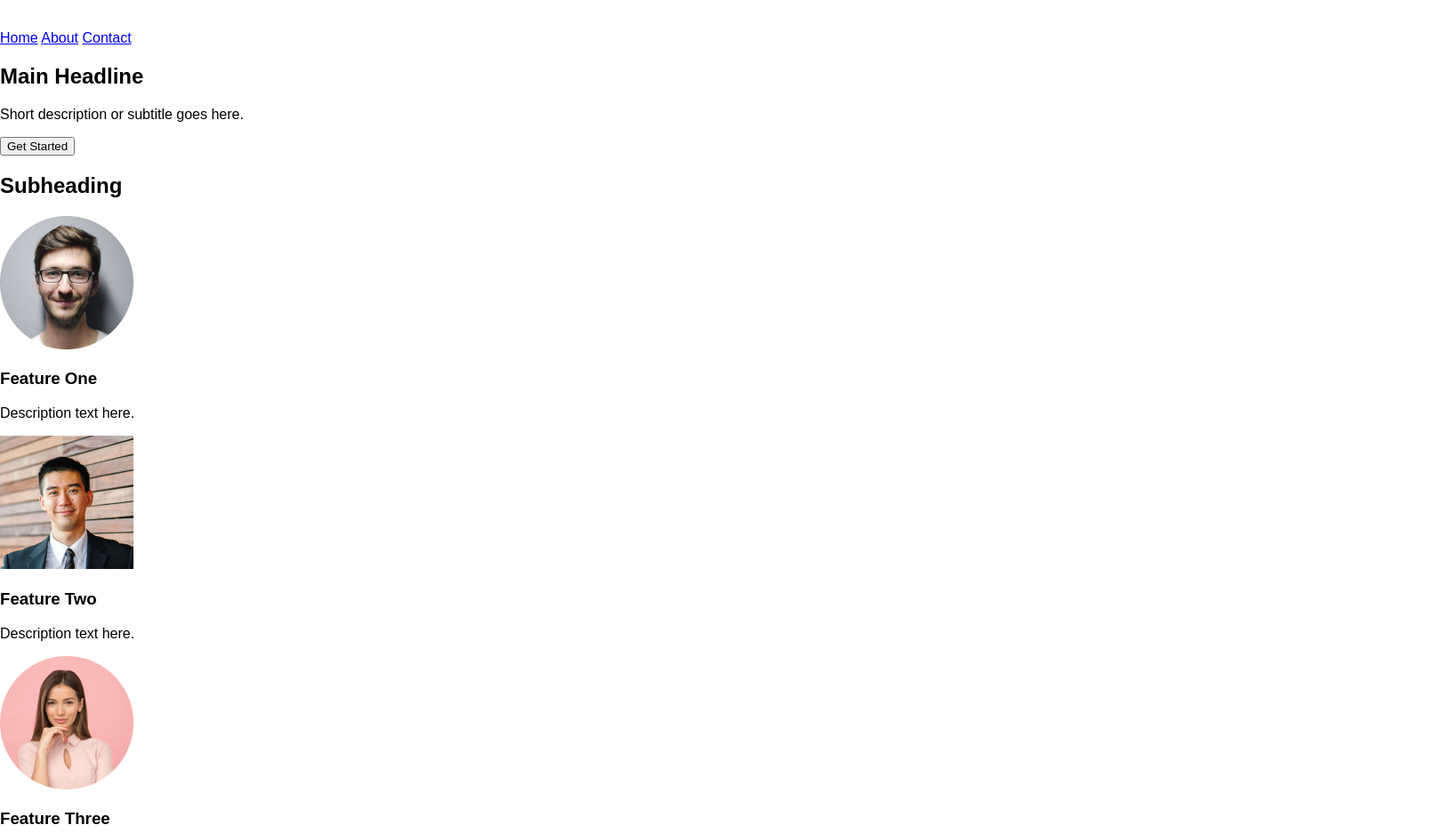
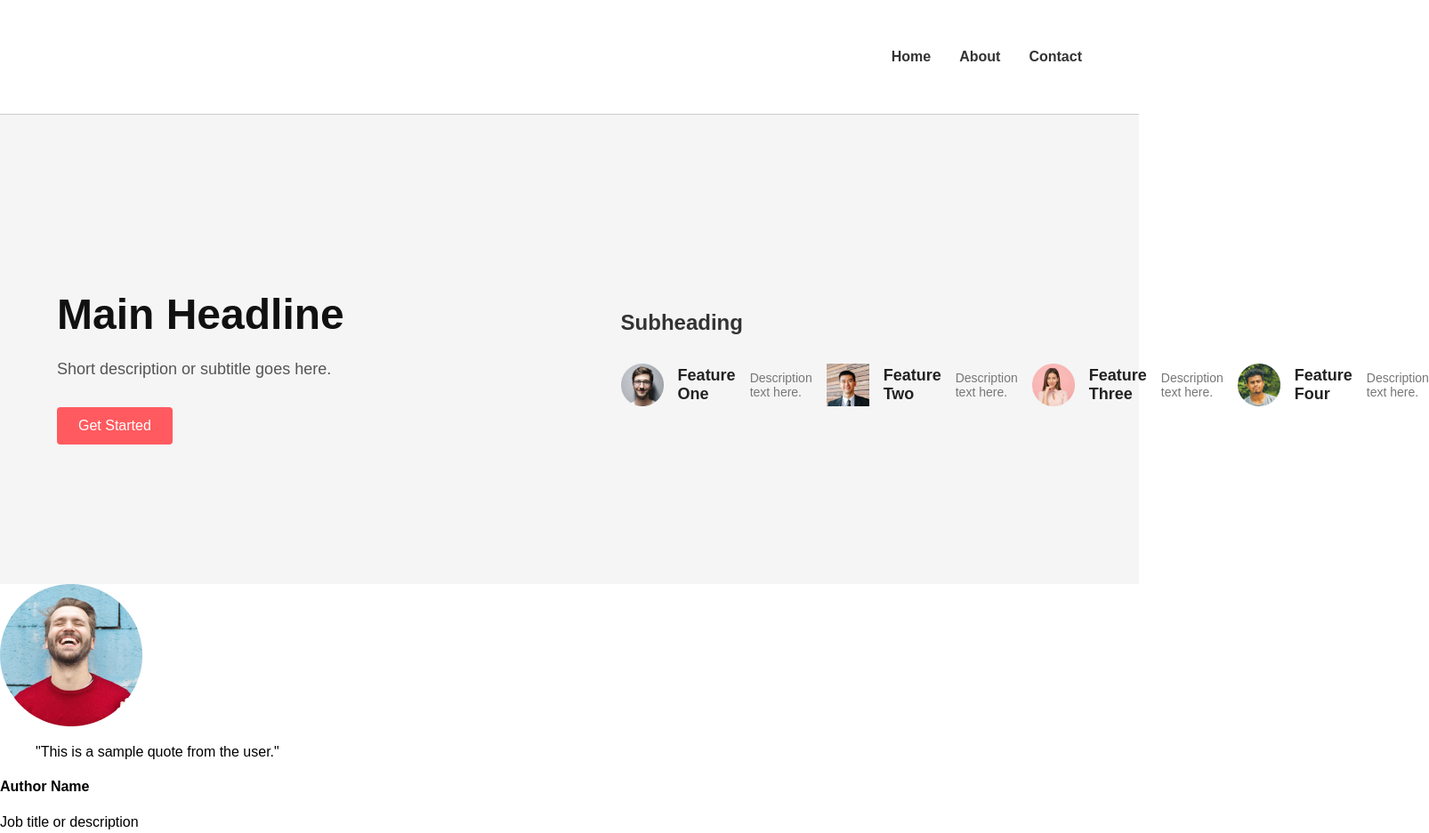
Before and after one commit to Lazihardworker/alx_html_css, a plain HTML site: page css_advanced/index.html in a window 1280 px wide. Shown: the top 937 px of the page at 89% size, 1606 px wide, since content can reach past the window. Drawn offline with Linux system fonts and the light colour scheme.

Commit message:
adding up css for for strcture

```diff
--- a/css_advanced/style.css
+++ b/css_advanced/style.css
@@ -11,8 +11,117 @@ body {
   line-height: 1.6;
 }*/
 /* styles.css */
-body {
+/*body {
   font-family: Arial, sans-serif;
   margin: 0;
   padding: 0;
+}*/
+
+/* Base styles */
+body {
+  font-family: 'Source Sans Pro', sans-serif;
+  margin: 0;
+  padding: 0;
+  box-sizing: border-box;
 }
+
+/* Header */
+header {
+  display: flex;
+  justify-content: space-between;
+  align-items: center;
+  padding: 24px 64px;
+  background-color: #ffffff;
+  height: 80px;
+  border-bottom: 1px solid #ccc;
+}
+
+header a img {
+  height: 40px; /* Or whatever value Figma shows */
+}
+
+nav {
+  display: flex;
+  gap: 32px;
+}
+
+nav a {
+  text-decoration: none;
+  color: #333333;
+  font-weight: 600;
+  font-size: 16px;
+}
+
+/* First Section (Banner) */
+main > section:first-of-type {
+  display: flex;
+  justify-content: space-between;
+  align-items: center;
+  background-color: #f5f5f5;
+  padding: 64px;
+  min-height: 400px;
+}
+
+/* Left Banner Block */
+main > section:first-of-type > div:first-child {
+  max-width: 50%;
+}
+
+main > section:first-of-type h1 {
+  font-size: 48px;
+  color: #111111;
+  margin-bottom: 24px;
+}
+
+main > section:first-of-type p {
+  font-size: 18px;
+  color: #555555;
+  margin-bottom: 32px;
+}
+
+main > section:first-of-type button {
+  padding: 12px 24px;
+  font-size: 16px;
+  color: #fff;
+  background-color: #ff5a5f;
+  border: none;
+  border-radius: 4px;
+  cursor: pointer;
+}
+
+/* Right Banner Block */
+main > section:first-of-type > div:nth-child(2) {
+  display: flex;
+  flex-direction: column;
+  gap: 16px;
+  max-width: 45%;
+}
+
+main > section:first-of-type h2 {
+  font-size: 24px;
+  color: #333333;
+  margin-bottom: 16px;
+}
+
+main > section:first-of-type div:nth-child(2) > div {
+  display: flex;
+  align-items: center;
+  gap: 16px;
+}
+
+main > section:first-of-type div:nth-child(2) img {
+  width: 48px;
+  height: 48px;
+}
+
+main > section:first-of-type div:nth-child(2) h3 {
+  font-size: 18px;
+  color: #222;
+  margin: 0;
+}
+
+main > section:first-of-type div:nth-child(2) p {
+  font-size: 14px;
+  color: #777;
+  margin: 0;
+}
```
